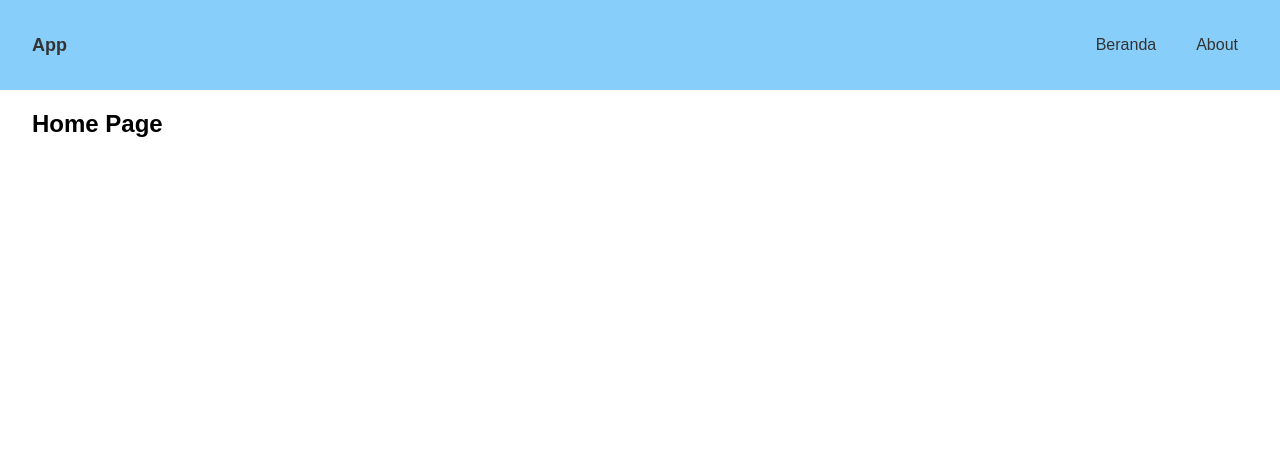
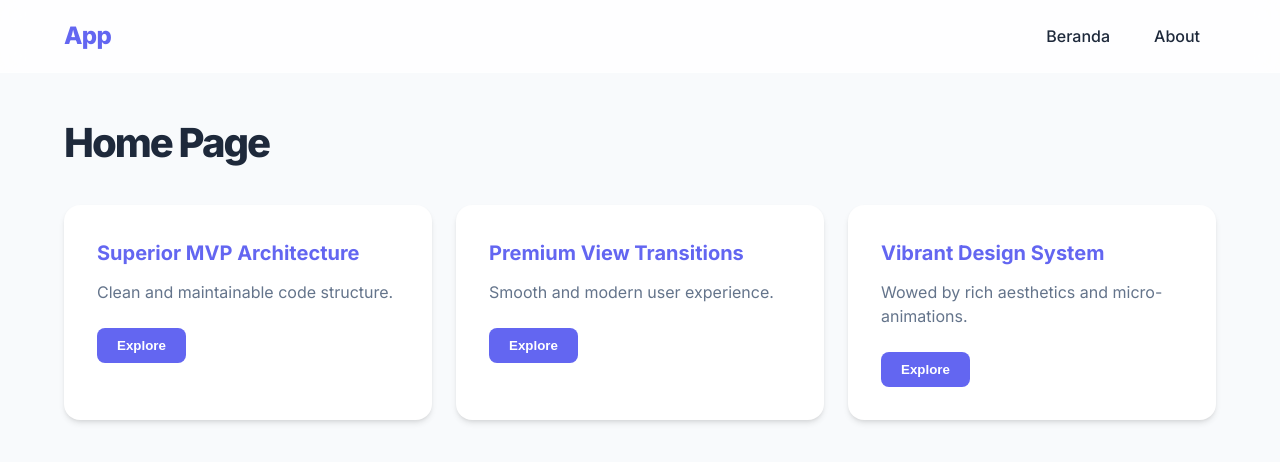
Before and after one commit to Yovieee/idcamp-mahir, a website built with Vite: page src/index.html in a window 1280 px wide. Built offline with nearby package versions, Linux system fonts and the light colour scheme.

Commit message:
Task 1 Done

```diff
--- a/src/scripts/data/api.js
+++ b/src/scripts/data/api.js
@@ -5,6 +5,14 @@ const ENDPOINTS = {
 };
 
 export async function getData() {
-  const fetchResponse = await fetch(ENDPOINTS.ENDPOINT);
-  return await fetchResponse.json();
+  // Simulating an API call
+  return new Promise((resolve) => {
+    setTimeout(() => {
+      resolve([
+        { id: 1, title: 'Superior MVP Architecture', description: 'Clean and maintainable code structure.' },
+        { id: 2, title: 'Premium View Transitions', description: 'Smooth and modern user experience.' },
+        { id: 3, title: 'Vibrant Design System', description: 'Wowed by rich aesthetics and micro-animations.' },
+      ]);
+    }, 500);
+  });
 }
--- a/src/scripts/pages/about/about-page.js
+++ b/src/scripts/pages/about/about-page.js
@@ -1,13 +1,21 @@
+import AboutPresenter from './about-presenter';
+
 export default class AboutPage {
   async render() {
     return `
       <section class="container">
-        <h1>About Page</h1>
+        <h1 class="page-title">About Page</h1>
+        <div class="card">
+          <p>This application was built with a modern MVP architecture and features smooth view transitions using the experimental View Transition API.</p>
+          <p>Built as part of the Dicoding Front-End Web Developer Expert course.</p>
+        </div>
       </section>
     `;
   }
 
   async afterRender() {
-    // Do your job here
+    new AboutPresenter({
+      view: this,
+    });
   }
 }
--- /dev/null
+++ b/src/scripts/pages/about/about-presenter.js
@@ -0,0 +1,11 @@
+export default class AboutPresenter {
+  constructor({ view }) {
+    this._view = view;
+    // About page might not need a model yet, but we can add one if needed
+    this._initialize();
+  }
+
+  _initialize() {
+    // Logic for about page
+  }
+}
--- a/src/scripts/pages/app.js
+++ b/src/scripts/pages/app.js
@@ -39,8 +39,17 @@ class App {
     const url = getActiveRoute();
     const page = routes[url];
 
-    this.#content.innerHTML = await page.render();
-    await page.afterRender();
+    const updateContent = async () => {
+      this.#content.innerHTML = await page.render();
+      await page.afterRender();
+    };
+
+    if (!document.startViewTransition) {
+      updateContent();
+      return;
+    }
+
+    document.startViewTransition(() => updateContent());
   }
 }
 
--- a/src/scripts/pages/home/home-page.js
+++ b/src/scripts/pages/home/home-page.js
@@ -1,13 +1,49 @@
+import { getData } from '../../data/api';
+import HomePresenter from './home-presenter';
+
 export default class HomePage {
   async render() {
     return `
       <section class="container">
-        <h1>Home Page</h1>
+        <h1 class="page-title">Home Page</h1>
+        <div id="loading-container" class="loading-container">
+          <p>Loading the future...</p>
+        </div>
+        <div id="data-container" class="card-grid"></div>
+        <div id="error-container" class="error-container" style="display: none;"></div>
       </section>
     `;
   }
 
   async afterRender() {
-    // Do your job here
+    new HomePresenter({
+      view: this,
+      model: { getData }
+    });
+  }
+
+  showLoading() {
+    document.getElementById('loading-container').style.display = 'block';
+    document.getElementById('data-container').innerHTML = '';
+  }
+
+  showData(data) {
+    document.getElementById('loading-container').style.display = 'none';
+    const dataContainer = document.getElementById('data-container');
+
+    dataContainer.innerHTML = data.map(item => `
+      <div class="card">
+        <h3>${item.title}</h3>
+        <p>${item.description}</p>
+        <button class="card-btn">Explore</button>
+      </div>
+    `).join('');
+  }
+
+  showError(message) {
+    document.getElementById('loading-container').style.display = 'none';
+    const errorContainer = document.getElementById('error-container');
+    errorContainer.innerText = message;
+    errorContainer.style.display = 'block';
   }
 }
--- /dev/null
+++ b/src/scripts/pages/home/home-presenter.js
@@ -0,0 +1,18 @@
+export default class HomePresenter {
+  constructor({ view, model }) {
+    this._view = view;
+    this._model = model;
+
+    this._initialize();
+  }
+
+  async _initialize() {
+    this._view.showLoading();
+    try {
+      const data = await this._model.getData();
+      this._view.showData(data);
+    } catch (error) {
+      this._view.showError('Failed to load data');
+    }
+  }
+}
--- a/src/styles/styles.css
+++ b/src/styles/styles.css
@@ -1,55 +1,76 @@
+@import url('https://fonts.googleapis.com/css2?family=Inter:wght@400;500;600;700;800&display=swap');
+
 * {
   margin: 0;
   padding: 0;
-
   box-sizing: border-box;
 }
 
+:root {
+  --primary-color: #6366f1;
+  --primary-hover: #4f46e5;
+  --bg-color: #f8fafc;
+  --text-color: #1e293b;
+  --header-bg: rgba(255, 255, 255, 0.8);
+  --glass-bg: rgba(255, 255, 255, 0.7);
+  --glass-border: rgba(255, 255, 255, 0.3);
+  --shadow: 0 4px 6px -1px rgb(0 0 0 / 0.1), 0 2px 4px -2px rgb(0 0 0 / 0.1);
+}
+
 body {
-  font-family: 'Arial', sans-serif;
+  font-family: 'Inter', system-ui, -apple-system, sans-serif;
+  background-color: var(--bg-color);
+  color: var(--text-color);
+  line-height: 1.5;
 }
 
 .container {
-  padding-inline: 32px;
+  padding-inline: 24px;
   margin-inline: auto;
-  max-width: 1300px;
+  max-width: 1200px;
 }
 
 header {
-  background-color: lightskyblue;
+  background-color: var(--header-bg);
+  backdrop-filter: blur(12px);
+  position: sticky;
+  top: 0;
+  z-index: 1000;
+  border-bottom: 1px solid var(--glass-border);
 }
 
 .main-header {
-  min-height: 90px;
-  padding-block: 20px;
-
+  min-height: 72px;
   display: flex;
   justify-content: space-between;
   align-items: center;
-  gap: 30px;
+  gap: 24px;
 }
 
 .brand-name {
-  font-size: 1.125rem;
-  font-weight: bold;
+  font-size: 1.5rem;
+  font-weight: 800;
   text-decoration: none;
-  color: #333;
+  color: var(--primary-color);
+  letter-spacing: -0.025em;
+  transition: opacity 0.2s;
+}
+
+.brand-name:hover {
+  opacity: 0.8;
 }
 
 .navigation-drawer {
   min-height: 100vh;
-  width: 200px;
-  padding: 20px 10px;
-  background-color: #fff;
-
+  width: 280px;
+  padding: 32px 24px;
+  background-color: white;
   position: fixed;
   inset-block-start: 0;
   inset-inline-start: 0;
-
-  box-shadow: 0 0 4px 2px #00000033;
+  box-shadow: 20px 0 25px -5px rgb(0 0 0 / 0.1);
   transform: translateX(-100%);
-  transition: transform 350ms;
-
+  transition: transform 0.4s cubic-bezier(0.4, 0, 0.2, 1);
   z-index: 9999;
 }
 
@@ -60,45 +81,150 @@ header {
 .drawer-button {
   padding: 8px;
   border: 0;
-  border-radius: 4px;
+  border-radius: 8px;
+  background-color: transparent;
+  font-size: 24px;
+  color: var(--text-color);
+  cursor: pointer;
+  transition: background-color 0.2s;
+}
 
-  display: inline-block;
-  background-color: transparent;
-
-  font-weight: bold;
-  font-size: 28px;
-  color: #141e16;
-
-  cursor: pointer;
+.drawer-button:hover {
+  background-color: rgba(0, 0, 0, 0.05);
 }
 
 .nav-list {
   list-style: none;
-
   display: flex;
   flex-direction: column;
-  gap: 10px 20px;
+  gap: 8px;
 }
 
 .nav-list li a {
-  padding: 6px 10px;
-
+  padding: 12px 16px;
   display: block;
-
-  color: #333;
+  color: var(--text-color);
   text-decoration: none;
+  border-radius: 8px;
+  font-weight: 500;
+  transition: all 0.2s;
 }
 
 .nav-list li a:hover {
-  text-decoration: underline;
+  background-color: var(--primary-color);
+  color: white;
 }
 
 /* MAIN */
 .main-content {
-  padding-block: 20px;
+  padding-block: 40px;
 }
 
-/* Write your styles more here */
+.page-title {
+  font-size: 2.5rem;
+  font-weight: 800;
+  margin-bottom: 32px;
+  color: var(--text-color);
+  letter-spacing: -0.05em;
+}
+
+.card-grid {
+  display: grid;
+  grid-template-columns: repeat(auto-fill, minmax(300px, 1fr));
+  gap: 24px;
+}
+
+.card {
+  background: white;
+  padding: 32px;
+  border-radius: 16px;
+  border: 1px solid var(--glass-border);
+  box-shadow: var(--shadow);
+  transition: transform 0.3s cubic-bezier(0.34, 1.56, 0.64, 1), box-shadow 0.3s ease;
+}
+
+.card:hover {
+  transform: translateY(-8px);
+  box-shadow: 0 20px 25px -5px rgb(0 0 0 / 0.1);
+}
+
+.card h3 {
+  font-size: 1.25rem;
+  margin-bottom: 12px;
+  color: var(--primary-color);
+}
+
+.card p {
+  color: #64748b;
+  margin-bottom: 24px;
+  font-size: 1rem;
+}
+
+.card-btn {
+  padding: 10px 20px;
+  background-color: var(--primary-color);
+  color: white;
+  border: none;
+  border-radius: 8px;
+  font-weight: 600;
+  cursor: pointer;
+  transition: background-color 0.2s;
+}
+
+.card-btn:hover {
+  background-color: var(--primary-hover);
+}
+
+.loading-container {
+  text-align: center;
+  padding: 60px;
+  font-size: 1.25rem;
+  font-weight: 500;
+  color: var(--primary-color);
+  animation: pulse 2s infinite;
+}
+
+@keyframes pulse {
+  0% { opacity: 1; }
+  50% { opacity: 0.5; }
+  100% { opacity: 1; }
+}
+
+.error-container {
+  padding: 24px;
+  background-color: #fee2e2;
+  color: #b91c1c;
+  border-radius: 12px;
+  border: 1px solid #fecaca;
+  margin-block: 20px;
+}
+
+/* View Transition API Animations */
+::view-transition-old(root) {
+  animation: 400ms cubic-bezier(0.4, 0, 0.2, 1) both fade-out,
+    400ms cubic-bezier(0.4, 0, 0.2, 1) both slide-down;
+}
+
+::view-transition-new(root) {
+  animation: 400ms cubic-bezier(0.4, 0, 0.2, 1) both fade-in,
+    400ms cubic-bezier(0.4, 0, 0.2, 1) both slide-up;
+}
+
+@keyframes fade-in {
+  from { opacity: 0; }
+}
+
+@keyframes fade-out {
+  to { opacity: 0; }
+}
+
+@keyframes slide-up {
+  from { transform: translateY(30px); }
+}
+
+@keyframes slide-down {
+  to { transform: translateY(-30px); }
+}
 
 @media screen and (width > 1000px) {
   .navigation-drawer {
@@ -106,10 +232,6 @@ header {
     width: auto;
     padding: 0;
     background-color: transparent;
-
-    flex-direction: row;
-    justify-content: space-between;
-
     position: static;
     box-shadow: none;
     transform: translateX(0);
@@ -117,10 +239,11 @@ header {
 
   .nav-list {
     flex-direction: row;
+    gap: 12px;
   }
 
   .nav-list li a {
-    display: inline-block;
+    padding: 8px 16px;
   }
 
   .drawer-button {
```
